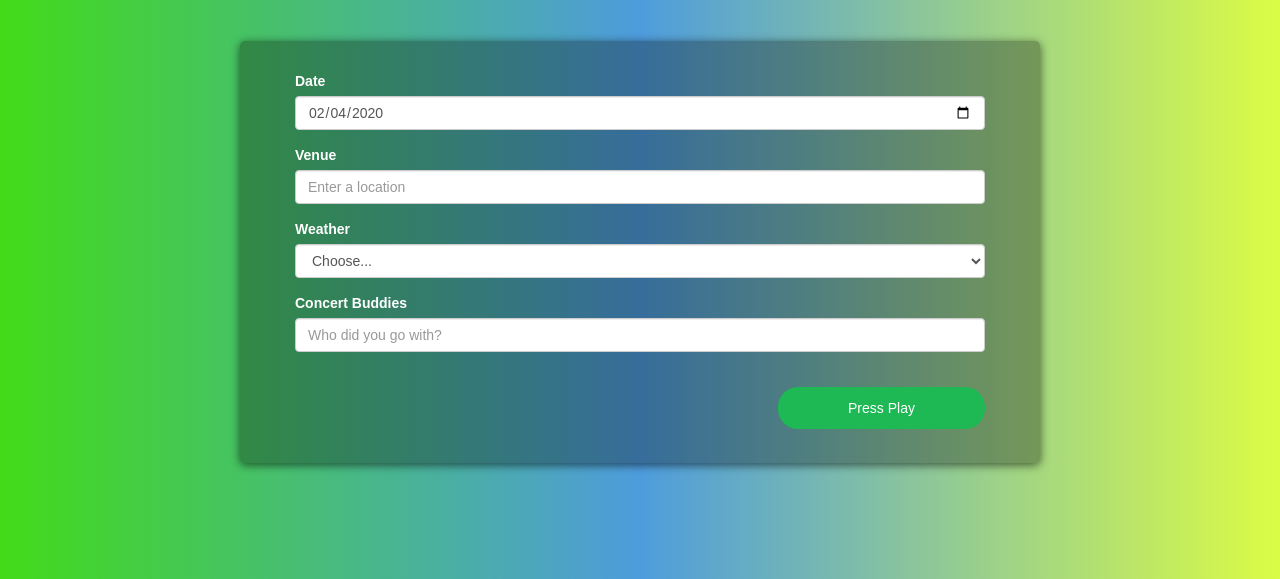
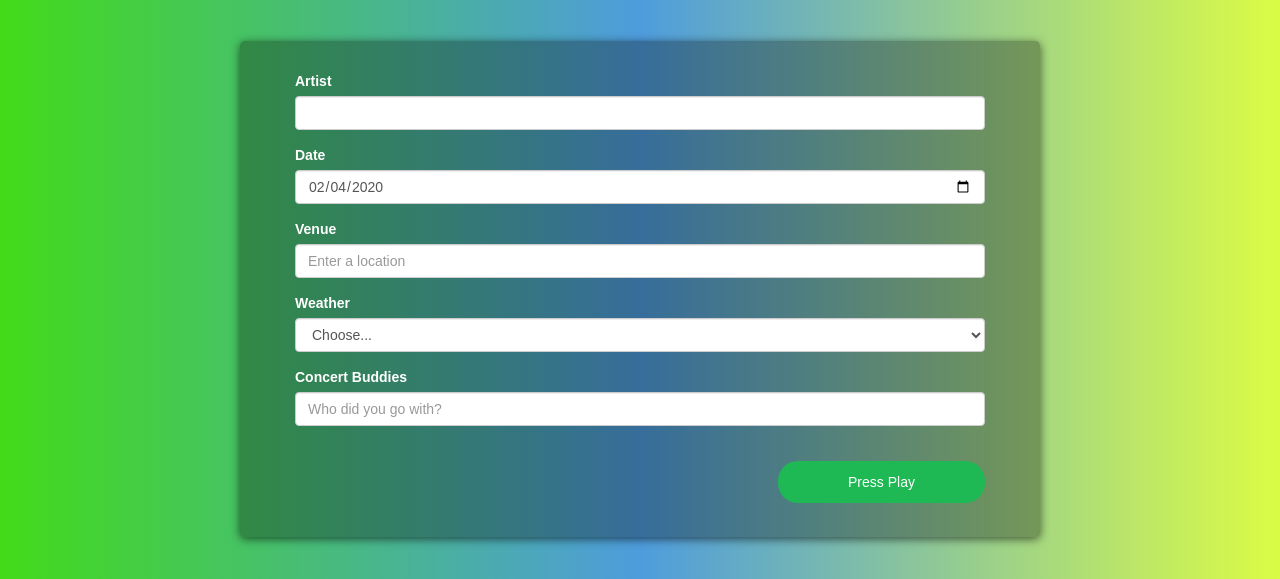
Before and after one commit to elaitala/ConcertVAULT, a website: page views/addconcert.html in a window 1280 px wide. Shown: the part 221-800 px from the top of the page. Drawn offline with nearby package versions, Linux system fonts and the light colour scheme; some packages are replaced by stand-ins of ours; a web font is replaced by a local one.

Commit message:
adds artist field

```diff
--- a/views/addconcert.html
+++ b/views/addconcert.html
@@ -35,6 +35,10 @@
     <div class="container">
         <form class="form">
             <div class="form-group">
+                <label for="artist">Artist</label>
+                <input class="form-control" type="text" id="artist">
+            </div>
+            <div class="form-group">
                 <label for="example-date-input">Date</label>
                 <input class="form-control" type="date" value="2020-02-04" id="example-date-input">
             </div>
```
Also changed, not shown: views/profile.html (+0 -1 lines).
